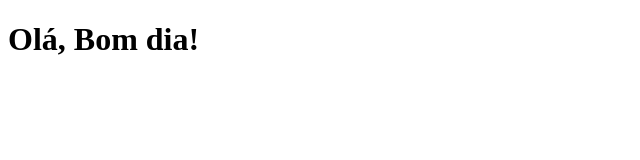
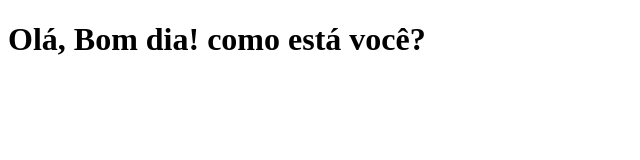
Before and after one commit to Alexandre21Silva/tutorial-git, a plain HTML site: page index.html in a window 1280 px wide. Shown: the whole page, without its empty margins (0-640 px from the left). Drawn offline with Linux system fonts and the light colour scheme.

Commit message:
tutorial comandos git

```diff
--- a/index.html
+++ b/index.html
@@ -6,6 +6,6 @@
    <title>title</title>
 </head>
 <body>
-   <h1>Olá, Bom dia!</h1>
+   <h1>Olá, Bom dia! como está você?</h1>
 </body>
 </html>
```
